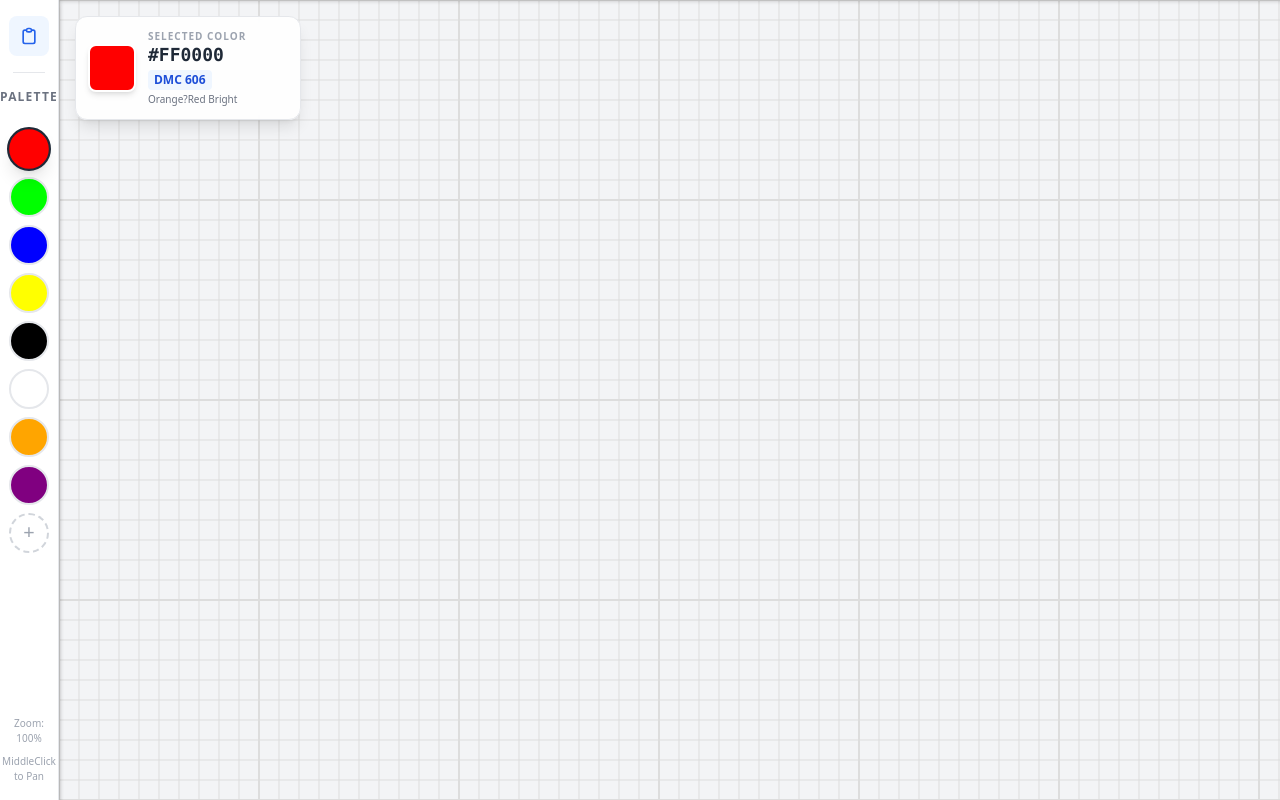
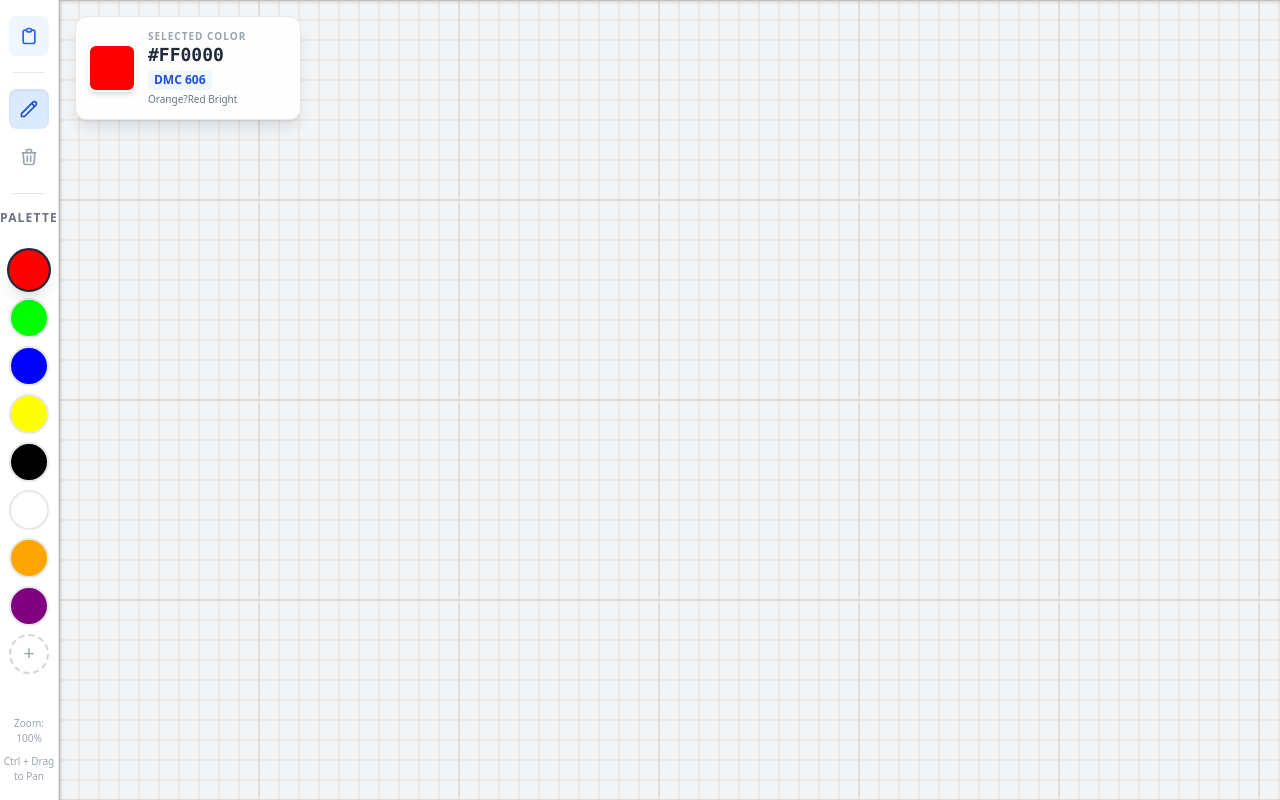
Before and after one commit to daltonbrockett/Cross-Stitch-Designer, a React (Vite) app: page / in a window 1280 px wide. Both pictures are taken after a click on the button "Create Project". Built offline with nearby package versions, Linux system fonts and the light colour scheme.

Commit message:
Added ctrl + click to pan, pixel color eraser, and removed all the node_modules that I didn't mean to commit(lol whoops).

```diff
--- a/src/App.tsx
+++ b/src/App.tsx
@@ -12,6 +12,8 @@ function App() {
     const projectConfig = useEditorStore((state) => state.projectConfig);
     const selectedColor = useEditorStore((state) => state.selectedColor);
     const setColor = useEditorStore((state) => state.setColor);
+    const tool = useEditorStore((state) => state.tool);
+    const setTool = useEditorStore((state) => state.setTool);
     const palette = useEditorStore((state) => state.palette);
     const addColor = useEditorStore((state) => state.addColor);
     const scale = useEditorStore((state) => state.scale);
@@ -43,6 +45,30 @@ function App() {
                         </svg>
                     </button>
                     <div className="w-8 h-px bg-gray-200 mx-auto"></div>
+                </div>
+
+                <div className="flex flex-col gap-2 mb-4">
+                    <button
+                        onClick={() => setTool('brush')}
+                        className={`w-10 h-10 rounded-lg flex items-center justify-center transition-all ${tool === 'brush' ? 'bg-blue-100 text-blue-700 shadow-inner' : 'bg-transparent text-gray-400 hover:text-gray-600 hover:bg-gray-50'}`}
+                        title="Brush"
+                    >
+                        {/* Brush Icon */}
+                        <svg className="w-5 h-5" fill="none" stroke="currentColor" viewBox="0 0 24 24">
+                            <path strokeLinecap="round" strokeLinejoin="round" strokeWidth={2} d="M15.232 5.232l3.536 3.536m-2.036-5.036a2.5 2.5 0 113.536 3.536L6.5 21.036H3v-3.572L16.732 3.732z" />
+                        </svg>
+                    </button>
+                    <button
+                        onClick={() => setTool('eraser')}
+                        className={`w-10 h-10 rounded-lg flex items-center justify-center transition-all ${tool === 'eraser' ? 'bg-blue-100 text-blue-700 shadow-inner' : 'bg-transparent text-gray-400 hover:text-gray-600 hover:bg-gray-50'}`}
+                        title="Eraser"
+                    >
+                        {/* Eraser Icon */}
+                        <svg className="w-5 h-5" fill="none" stroke="currentColor" viewBox="0 0 24 24">
+                            <path strokeLinecap="round" strokeLinejoin="round" strokeWidth={2} d="M19 7l-.867 12.142A2 2 0 0116.138 21H7.862a2 2 0 01-1.995-1.858L5 7m5 4v6m4-6v6m1-10V4a1 1 0 00-1-1h-4a1 1 0 00-1 1v3M4 7h16" />
+                        </svg>
+                    </button>
+                    <div className="w-8 h-px bg-gray-200 mx-auto mt-2"></div>
                 </div>
 
                 <div className="mb-4 text-xs font-bold text-gray-500 uppercase tracking-widest text-center">Palette</div>
@@ -85,7 +111,7 @@ function App() {
                     Zoom: {Math.round(scale * 100)}%
                 </div>
                 <div className="mt-2 text-[10px] text-gray-400 text-center">
-                    MiddleClick to Pan
+                    Ctrl + Drag to Pan
                 </div>
             </div>
 
--- a/src/components/CanvasBoard.tsx
+++ b/src/components/CanvasBoard.tsx
@@ -16,6 +16,8 @@ export const CanvasBoard: React.FC = () => {
         selectedColor,
         projectConfig,
         setPixel,
+        removePixel,
+        tool,
         setZoom,
         setPan,
         startStroke,
@@ -24,6 +26,7 @@ export const CanvasBoard: React.FC = () => {
     } = useEditorStore();
 
     const [size, setSize] = useState({ width: window.innerWidth, height: window.innerHeight });
+    const [isCtrlPressed, setIsCtrlPressed] = useState(false);
     const isPainting = useRef(false);
 
     useEffect(() => {
@@ -32,18 +35,29 @@ export const CanvasBoard: React.FC = () => {
         };
 
         const handleKeyDown = (e: KeyboardEvent) => {
+            if (e.key === 'Control' || e.key === 'Meta') {
+                setIsCtrlPressed(true);
+            }
             if ((e.ctrlKey || e.metaKey) && e.key === 'z') {
                 e.preventDefault();
                 undo();
             }
         };
 
+        const handleKeyUp = (e: KeyboardEvent) => {
+            if (e.key === 'Control' || e.key === 'Meta') {
+                setIsCtrlPressed(false);
+            }
+        };
+
         window.addEventListener('resize', handleResize);
         window.addEventListener('keydown', handleKeyDown);
+        window.addEventListener('keyup', handleKeyUp);
 
         return () => {
             window.removeEventListener('resize', handleResize);
             window.removeEventListener('keydown', handleKeyDown);
+            window.removeEventListener('keyup', handleKeyUp);
         };
     }, [undo]);
 
@@ -107,7 +121,11 @@ export const CanvasBoard: React.FC = () => {
             const { x, y } = getGridPos(pointer, position.x, position.y, scale);
 
             if (isWithinBounds(x, y)) {
-                setPixel(x, y, selectedColor);
+                if (tool === 'eraser') {
+                    removePixel(x, y);
+                } else {
+                    setPixel(x, y, selectedColor);
+                }
             }
         }
     };
@@ -115,7 +133,7 @@ export const CanvasBoard: React.FC = () => {
     const handleMouseDown = (e: KonvaEventObject<MouseEvent>) => {
         // Middle click (button 1) or spacebar+drag (handled via draggable)
         // If button 0 (left), we paint
-        if (e.evt.button === 0) {
+        if (e.evt.button === 0 && !isCtrlPressed) {
             isPainting.current = true;
             startStroke(); // Start recording history
 
@@ -150,6 +168,7 @@ export const CanvasBoard: React.FC = () => {
             scaleY={scale}
             x={position.x}
             y={position.y}
+            draggable={isCtrlPressed}
             onWheel={handleWheel}
             onMouseDown={handleMouseDown}
             onMouseMove={handleMouseMove}
--- a/src/store.ts
+++ b/src/store.ts
@@ -18,6 +18,7 @@ interface EditorState {
     pattern: Record<string, string> // "x,y" -> hex color
     selectedColor: string
     palette: string[]
+    tool: 'brush' | 'eraser'
     scale: number
     position: Position
 
@@ -34,6 +35,7 @@ interface EditorState {
     setZoom: (scale: number) => void
     setPan: (x: number, y: number) => void
     setColor: (color: string) => void
+    setTool: (tool: 'brush' | 'eraser') => void
     addColor: (color: string) => void
     setProjectConfig: (config: ProjectConfig) => void
 
@@ -57,6 +59,7 @@ export const useEditorStore = create<EditorState>((set) => ({
         '#800080', // Purple
     ],
     selectedColor: '#FF0000',
+    tool: 'brush',
     scale: 1,
     position: { x: 0, y: 0 },
 
@@ -97,6 +100,7 @@ export const useEditorStore = create<EditorState>((set) => ({
     setPan: (x, y) => set({ position: { x, y } }),
 
     setColor: (color) => set({ selectedColor: color }),
+    setTool: (tool) => set({ tool }),
 
     addColor: (color) => set((state) => {
         if (state.palette.includes(color)) {
```
Also changed, not shown: 1 other file (tests, documents, lock files or other folders).
